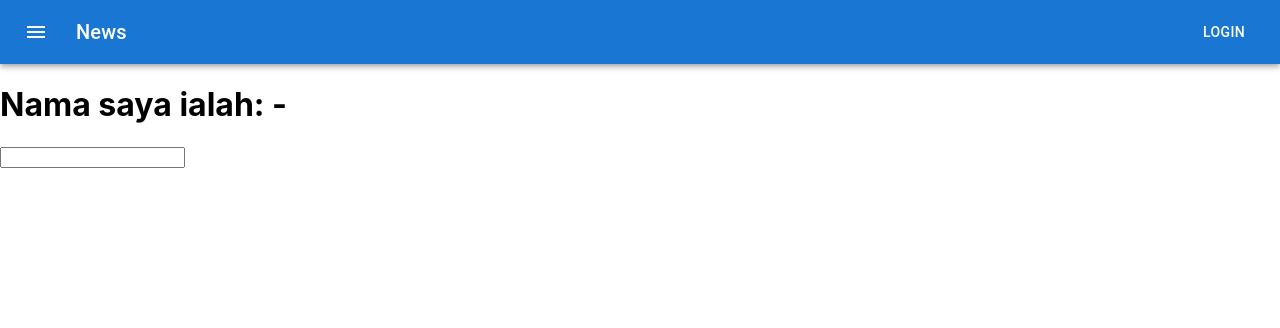
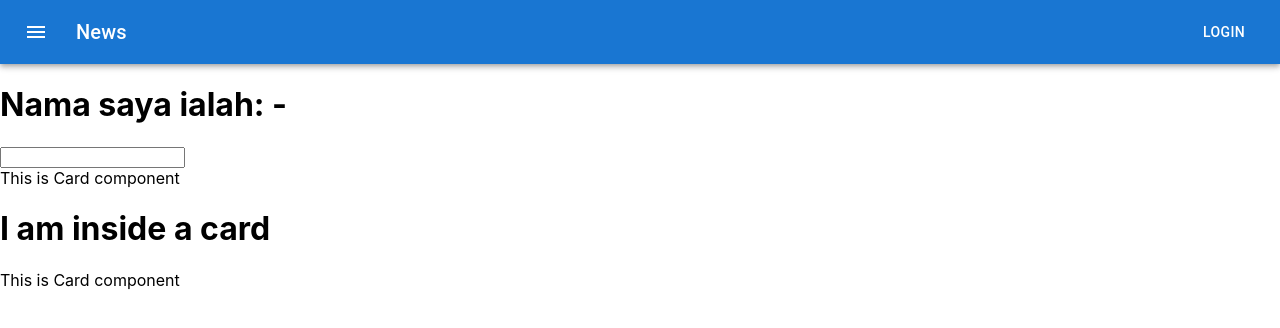
Before and after one commit to skolacode/safwan-one-one, a React (Create React App) app in the folder todo-app/: page / in a window 1280 px wide. Shown: the top 328 px of the page. Built offline with nearby package versions, Linux system fonts and the light colour scheme.

Commit message:
1. create a card component 2. use it in a landing page

```diff
--- /dev/null
+++ b/todo-app/src/components/MyCard.jsx
@@ -0,0 +1,14 @@
+import React from 'react'
+
+// de-structure
+export const MyCard = (props) => {
+
+  const { children } = props
+
+  return (
+    <>
+      <div>This is Card component</div>
+      {children}
+    </>
+  )
+}
--- a/todo-app/src/pages/LandingPage.jsx
+++ b/todo-app/src/pages/LandingPage.jsx
@@ -1,5 +1,6 @@
 import React, { useState } from 'react'
 import { useEffect } from 'react'
+import { MyCard } from '../components/MyCard'
 
 export const LandingPage = () => {
 
@@ -29,6 +30,15 @@ export const LandingPage = () => {
       <h1>Nama saya ialah: {firstName}</h1>
 
       <input type="text" onChange={getName} />
+
+      {/*
+      1. Self closing jika tiada children,
+      2. jika ada children jagan self close */}
+      <MyCard>
+        <h1>I am inside a card</h1>
+      </MyCard>
+
+      <MyCard />
     </div>
   )
 }
```
